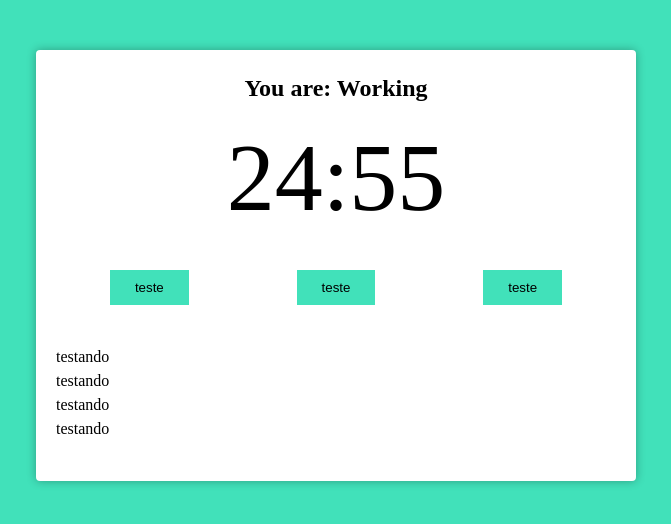
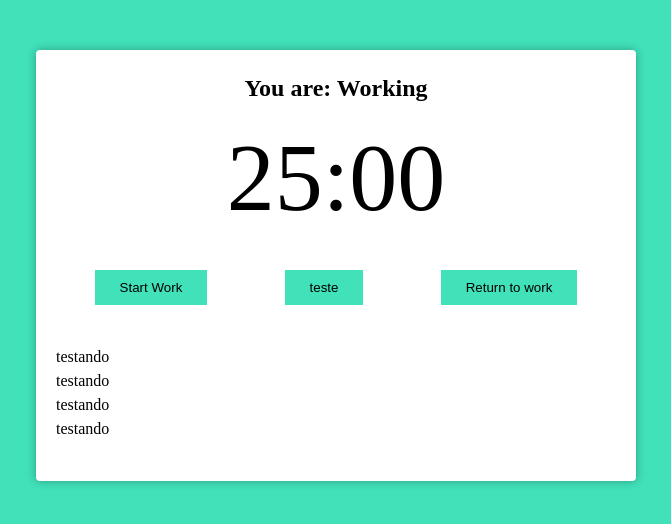
Before and after one commit to V1ctorW1ll1an/pomodoroApp, a React (Create React App) app in the folder pomodoro-app/: page / in a window 1280 px wide. Shown: the top 524 px of the page, without its empty margins (304-975 px from the left). Built offline with nearby package versions, Linux system fonts and the light colour scheme.

Commit message:
botao para iniciar o pomodoro (working)

```diff
--- a/pomodoro-app/src/components/pomodoroTimer.tsx
+++ b/pomodoro-app/src/components/pomodoroTimer.tsx
@@ -1,4 +1,4 @@
-import React, { useState } from "react";
+import React, { useEffect, useState } from "react";
 import { useInterval } from "../hooks/useInterval";
 import { Button } from "./button";
 import { Timer } from "./timer";
@@ -12,19 +12,42 @@
 
 export function PomodoroTimer(props: IProps): JSX.Element {
     const [mainTime, setMainTime] = useState(props.pomodoroTimer);
+    const [timeCounting, setTimeCounting] = useState(false);
+    const [working, setWorking] = useState(false);
+    const [text, setText] = useState("");
 
-    useInterval(() => {
-        setMainTime(mainTime - 1);
-    }, 1000);
+    const startWork = () => {
+        setTimeCounting(true);
+        setWorking(true);
+    };
+
+    useEffect(() => {
+        if (working) document.body.classList.add("working");
+    }, [working]);
+
+    useEffect(() => {
+        const theText = timeCounting ? "Pause work" : "Return to work";
+        setText(theText);
+    }, [timeCounting]);
+
+    useInterval(
+        () => {
+            setMainTime(mainTime - 1);
+        },
+        timeCounting ? 1000 : null,
+    );
 
     return (
         <div className="pomodoro">
             <h2>You are: Working</h2>
             <Timer mainTime={mainTime}></Timer>
             <div className="controls">
+                <Button text="Start Work" onClick={() => startWork()}></Button>
                 <Button text="teste"></Button>
-                <Button text="teste"></Button>
-                <Button text="teste"></Button>
+                <Button
+                    text={text}
+                    onClick={() => setTimeCounting(!timeCounting)}
+                ></Button>
             </div>
             <div className="details">
                 <p>testando</p>
```
